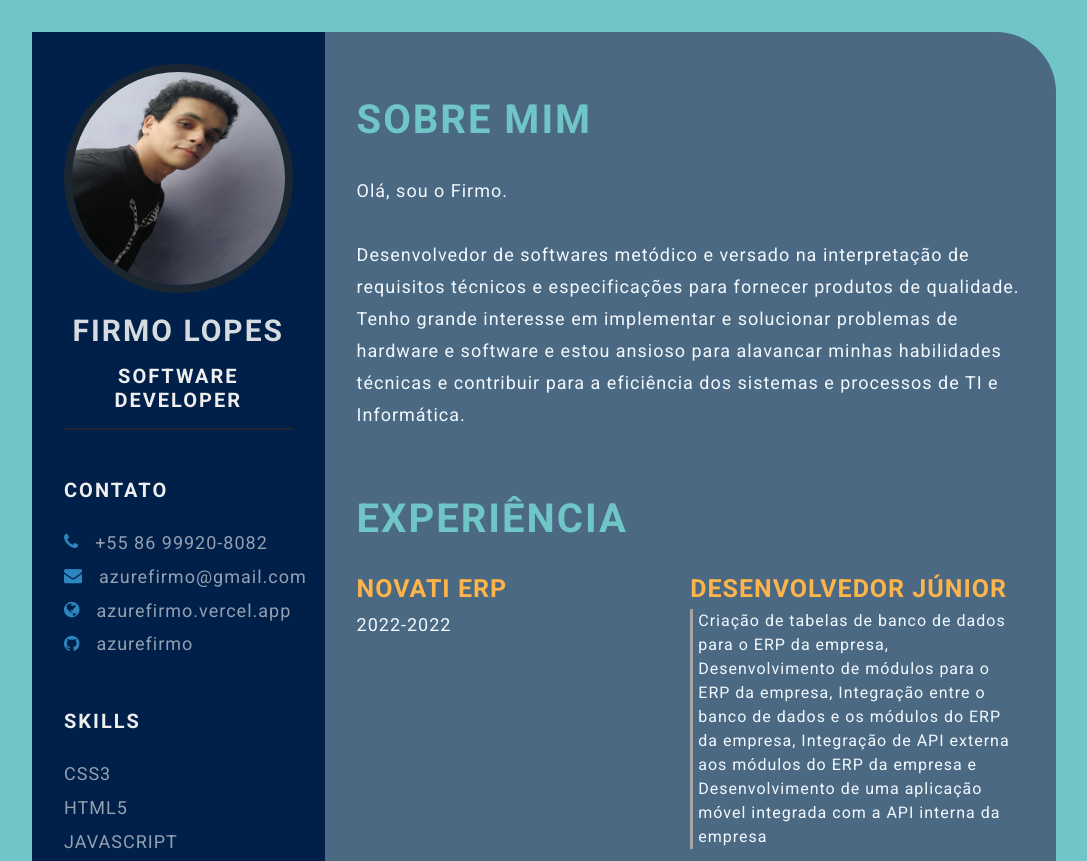
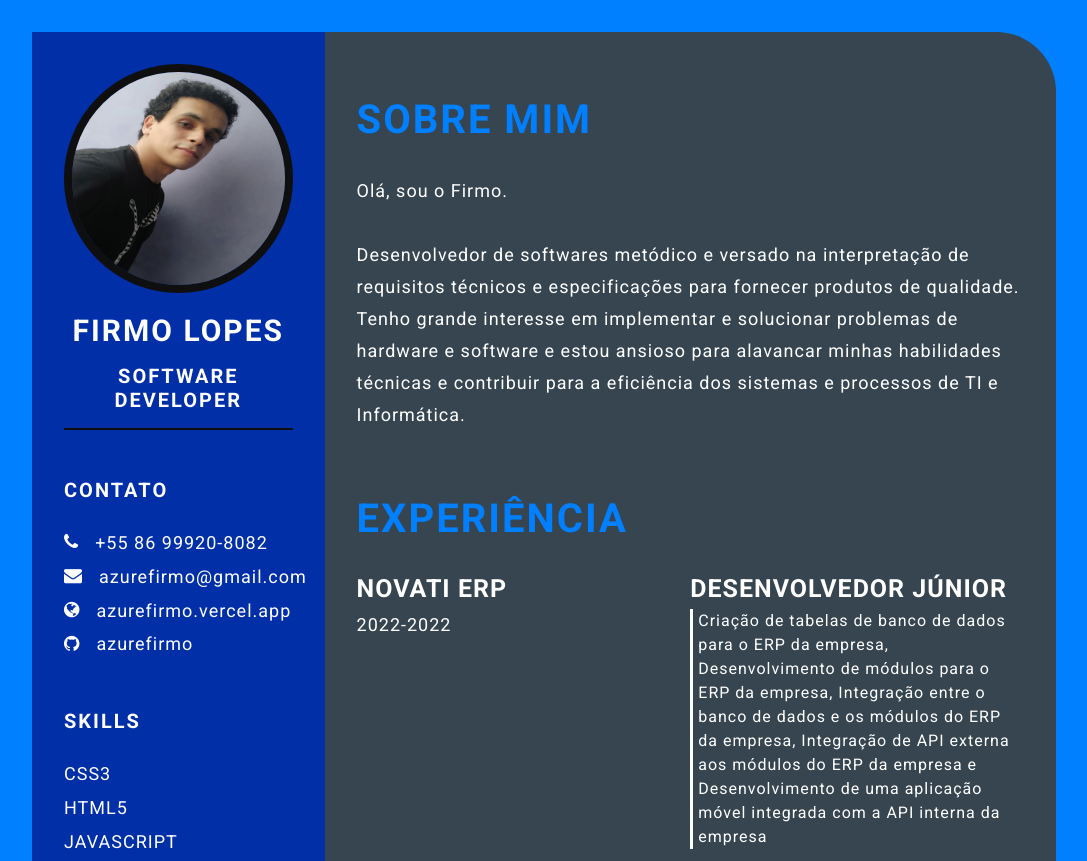
Before and after one commit to azurefirmo/devweekgit.github.io, a plain HTML site: page index.html in a window 1280 px wide. Shown: the top 861 px of the page, without its empty margins (96-1183 px from the left). Drawn offline with Linux system fonts and the light colour scheme.

Commit message:
feature: change style.css

```diff
--- a/index.html
+++ b/index.html
@@ -157,7 +157,7 @@
                     <div class="awards-contents">
                         <div class="awards-left">
                             <p class="awards-company-name">Programação, front-end, inovação e gestão</p>
-                            <p class="awards-time-period">2022</p>
+                            <p class="awards-time-period">2023</p>
                         </div>
                         <div class="awards-right">
                             <p class="awards-name">Alura + Oracle Next Education</p>
--- a/style.css
+++ b/style.css
@@ -7,7 +7,7 @@
 }
 
 body {
-    background-color: #70c6c7;
+    background-color: #007fff;
 }
 
 .resume-contents {
@@ -21,13 +21,13 @@ body {
 .left-section {
     grid-column: span 2;
     height: 100%;
-    background-color: #00204A;
+    background-color: #002fa7;
 }
 
 .right-section {
     grid-column: span 5;
     height: 100%;
-    background-color: #4B6982;
+    background-color: #36454f;
     border-radius: 0px 60px 0px 0px;
 }
 
@@ -37,17 +37,17 @@ body {
 
 .profile {
     width: 100%;
-    border-bottom: 2px solid #1B2631;
+    border-bottom: 2px solid #0f0f0f;
 }
 
 .profile .profile-image {
     width: 100%;
     border-radius: 50%;
-    border: 8px solid #1B2631;
+    border: 8px solid #0f0f0f;
 }
 
 .name {
-    color: #D6DBDF;
+    color: #ffffff;
     font-size: 30px;
     letter-spacing: 2px;
     text-transform: uppercase;
@@ -57,9 +57,9 @@ body {
 }
 
 .profession {
-    color: #FDB44B;
-    color: #FDB44B;
-    color: #eeeeee;
+    color: #ffffff;
+    color: #ffffff;
+    color: #ffffff;
     font-size: 20px;
     text-transform: uppercase;
     text-align: center;
@@ -68,10 +68,10 @@ body {
     padding-bottom: 1rem;
 }
 
-/* .contact-info { border-bottom: 2px solid #1B2631; } */
+/* .contact-info { border-bottom: 2px solid #0f0f0f; } */
 .left-title {
-    color: #FDB44B;
-    color: #eeeeee;
+    color: #ffffff;
+    color: #ffffff;
     font-size: 20px;
     letter-spacing: 2px;
     text-transform: uppercase;
@@ -90,7 +90,7 @@ body {
     padding: .4rem 0;
     display: flex;
     align-items: center;
-    color: #d6dbdfaf;
+    color: #ffffff;
     letter-spacing: 1px;
     font-size: 18px;
 }
@@ -99,7 +99,7 @@ body {
 .references ul li i {
     padding-right: 1rem;
     font-size: 18px;
-    color: #2E86C1;
+    color: #ffffff;
 }
 
 .skills ul {
@@ -108,7 +108,7 @@ body {
 
 .skills ul li p {
     padding: .4rem 0;
-    color: #d6dbdfaf;
+    color: #ffffff;
     font-size: 18px;
     letter-spacing: 1px;
     display: flex;
@@ -120,16 +120,15 @@ body {
     padding-top: 1.5rem;
     padding-bottom: .4rem;
     font-size: 18px;
-    color: #F9E79F;
+    color: #ffffff;
     letter-spacing: 1px;
     text-transform: uppercase;
 }
 
 .referance-profession {
     font-size: 16px;
-    color: #d6dbdfaf;
+    color: #ffffff;
     letter-spacing: 1px;
-    /* text-transform: uppercase; */
     padding-bottom: .4rem;
 }
 
@@ -139,7 +138,7 @@ body {
 }
 
 .right-title {
-    color: #70C6C7;
+    color: #007fff;
     font-size: 40px;
     letter-spacing: 2px;
     text-transform: uppercase;
@@ -158,7 +157,7 @@ body {
     font-size: 18px;
     letter-spacing: 1px;
     line-height: 2rem;
-    color: #F1F8FD;
+    color: #ffffff;
 }
 
 .experience-contents,
@@ -167,7 +166,7 @@ body {
     display: grid;
     grid-template-columns: repeat(2, 1fr);
     padding-bottom: 2rem;
-    color: #F1F8FD;
+    color: #ffffff;
 }
 
 .exp-company-name,
@@ -177,7 +176,7 @@ body {
     font-weight: bold;
     text-transform: uppercase;
     letter-spacing: 1px;
-    color: #FDB44B;
+    color: #ffffff;
     padding-bottom: .4rem;
 }
 
@@ -196,7 +195,7 @@ body {
     font-weight: bold;
     text-transform: uppercase;
     letter-spacing: 1px;
-    color: #FDB44B;
+    color: #ffffff;
     padding-bottom: .4rem;
 }
 
@@ -206,7 +205,7 @@ body {
     font-size: 16px;
     letter-spacing: 1px;
     line-height: 1.5rem;
-    border-left: 3px solid #a5a3a3;
+    border-left: 3px solid #ffffff;
     padding-left: 5px;
 }
 
```
